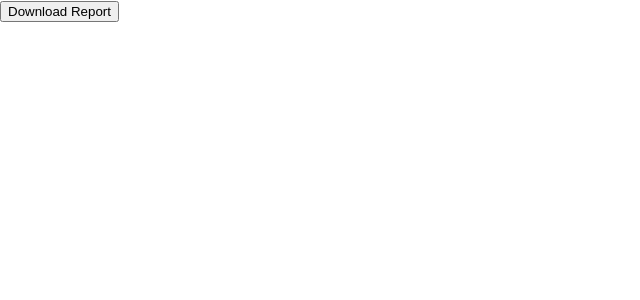
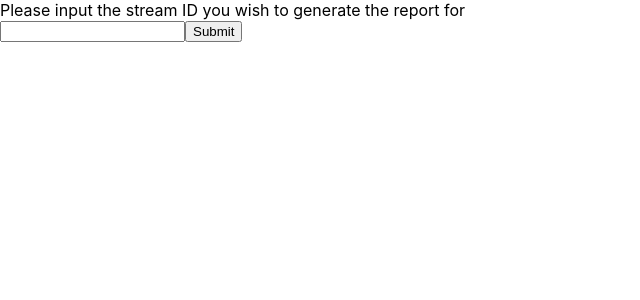
Before and after one commit to jlx23/pdf-report-streamflow, a Next.js app: page / in a window 1280 px wide. Shown: the top 300 px of the page, without its empty margins (0-640 px from the left). Built offline with nearby package versions, Linux system fonts and the light colour scheme.

Commit message:
upgrade async function

```diff
--- a/components/downloadReport.tsx
+++ b/components/downloadReport.tsx
@@ -1,8 +1,7 @@
-import React, { FC, useCallback } from "react";
+import React, { FC, useCallback, useState } from "react";
 import jsPDF from "jspdf"
 import autoTable from "jspdf-autotable"
 import { Connection, PublicKey } from "@solana/web3.js";
-import * as borsh from "@project-serum/borsh"
 import {
     StreamClient,
     Stream,
@@ -22,65 +21,57 @@ import {
     getBN,
     getNumberFromBN,
 } from "@streamflow/stream";
-import { TokenListProvider } from "@solana/spl-token-registry";
+
 
 export const DownloadReport: FC = () => {
 
-    const onClick2 = useCallback(async () => {
-        const connection = new Connection("https://api.devnet.solana.com");
-        const address = new PublicKey("6xAYhRfVbYo9yQcGLUtETJ3K1YHYR76fod5a8KNFnR6g");
-        const pda = new PublicKey("Gssm3vfi8s65R31SBdmQRq6cKeYojGgup7whkw4VCiQj")
+    const onClick = useCallback(async (e:any) => {
+      e.preventDefault();
 
-        const info = await connection.getParsedAccountInfo(pda);
-        //console.log(info.value?.data.)
+      const streamID = e.target.streamID.value;
+      const streamClient = new StreamClient("https://api.devnet.solana.com");
 
-        new TokenListProvider().resolve().then((tokens) => {
-          const tokenList = tokens.getList();
-          console.log(tokenList)
-        })
-
-
-
-    },[Connection, PublicKey])
-
-    const onClick = useCallback(async () => {
-
-      const streamID = "KQ3zTd817m3TzkpoXuriHZ3ad2hoDu1rvC7Wcc6eUZ8";
-      const streamClient = new StreamClient("https://api.devnet.solana.com");
-      const data = await streamClient.getOne(streamID);
-      console.log(data)
-      const currentTimestamp = Math.floor(Date.now()/1000);
-      //var status = 'scheduled' || 'ongoing' || 'completed' || 'cancelled';
-      var status = '';
-
-      if (currentTimestamp - data.start <= 0) {
-        status = 'Scheduled'
-      }
-      else if (currentTimestamp - data.start > 0 && currentTimestamp - data.cliff < 0) {
-        status = 'Ongoing'
-      }
-      else if (currentTimestamp - data.cliff > 0) {
-        status = 'Completed'
-      }
-      else if (data.canceledAt > 0) {
-        status = 'Cancelled'
+      async function getStreamData() {
+        var streamData = {} as Stream
+        try {
+          streamData = await streamClient.getOne(streamID);
+        } catch (e:any) {
+          throw e
+        }
+        return streamData
       }
 
-      const name = data.name.split("\u0000").join("")
-      const sender = data.sender
-      const recipient = data.recipient
+      const data = await getStreamData()
+
+      const name = data.name.split("\u0000").join("");
+      var status = '';
+      const sender = data.sender;
+      const recipient = data.recipient;
+      const currentTimestamp = Math.floor(Date.now()/1000);
       const depositedAmount = data.depositedAmount / (10**9);
       const unlockedAmount = data.unlocked(currentTimestamp, 0) / 10**9;
       const startTime = new Date(data.start * 1000).toLocaleString();
       const endTime = new Date(data.end * 1000).toLocaleString()
       const streamflowFeeTotal = data.streamflowFeeTotal / 10**9;
       const streamflowFeePercent = streamflowFeeTotal / depositedAmount * 100;
-      const releaseRateSeconds = unlockedAmount / (data.end - data.start)
-      const releaseRateHours = releaseRateSeconds * (60*60)
-      const releaseRateDays = releaseRateHours * 24
+      const releaseRateSeconds = depositedAmount / (data.end - data.start);
+      const releaseRateHours = releaseRateSeconds * 60 * 60;
+      const releaseRateDays = releaseRateHours * 24;
+      var transferableBy = '';
+      var cancelableBy = '';
 
-      var transferableBy = '';
-      var cancelableBy = ''
+      if (currentTimestamp - data.start <= 0) {
+        status = 'Scheduled'
+      }
+      else if (currentTimestamp - data.start > 0 && currentTimestamp - data.end < 0) {
+        status = 'Ongoing'
+      }
+      else if (currentTimestamp - data.end > 0) {
+        status = 'Completed'
+      }
+      else if (data.canceledAt > 0) {
+        status = 'Cancelled'
+      }
 
       if (data.transferableBySender && data.transferableByRecipient) {
         transferableBy = 'Sender and Recipient'
@@ -173,9 +164,9 @@ export const DownloadReport: FC = () => {
         body:[
             ['Stream ID', streamID],
             ['Release rate',
-              releaseRateSeconds + ' token/second' + '\n' +
-              releaseRateHours + ' token/hour' + '\n' +
-              releaseRateDays + ' token/day'
+              releaseRateSeconds.toFixed(6) + ' token/second' + '\n' +
+              releaseRateHours.toFixed(6) + ' token/hour' + '\n' +
+              releaseRateDays.toFixed(6) + ' token/day'
             ],
             ['Transferable by', transferableBy],
             ['Cancelable by', cancelableBy],
@@ -210,10 +201,10 @@ export const DownloadReport: FC = () => {
         didParseCell: (d) => {
           if (d.section == 'body') {
             if (d.column.index === 0) {
-              d.cell.styles.halign = 'left'
+              d.cell.styles.halign = 'center'
             }
             else {
-              d.cell.styles.halign = 'right'
+              d.cell.styles.halign = 'center'
             }
           }
         },
@@ -224,12 +215,26 @@ export const DownloadReport: FC = () => {
     }, [jsPDF, autoTable, StreamClient]);
 
     return (
-        <div>
-            <button
-                onClick={onClick}
-            >
-                Download Report
-            </button>
-        </div>
+      <div className="max-w-xs my-2 overflow-hidden rounded shadow-lg">
+      <div className="px-6 py-4">
+        <div className="mb-2 text-xl font-bold">Please input the stream ID you wish to generate the report for</div>
+        <form className="flex flex-col" onSubmit={onClick}>
+
+          <input
+            className="mb-4 border-b-2"
+            id="streamID"
+            name="streamID"
+            type="text"
+            required
+          />
+          <button
+            type="submit"
+            className="px-4 py-2 font-bold text-white bg-blue-500 rounded-full hover:bg-blue-700"
+          >
+            Submit
+          </button>
+        </form>
+      </div>
+    </div>
     )
 };
```
